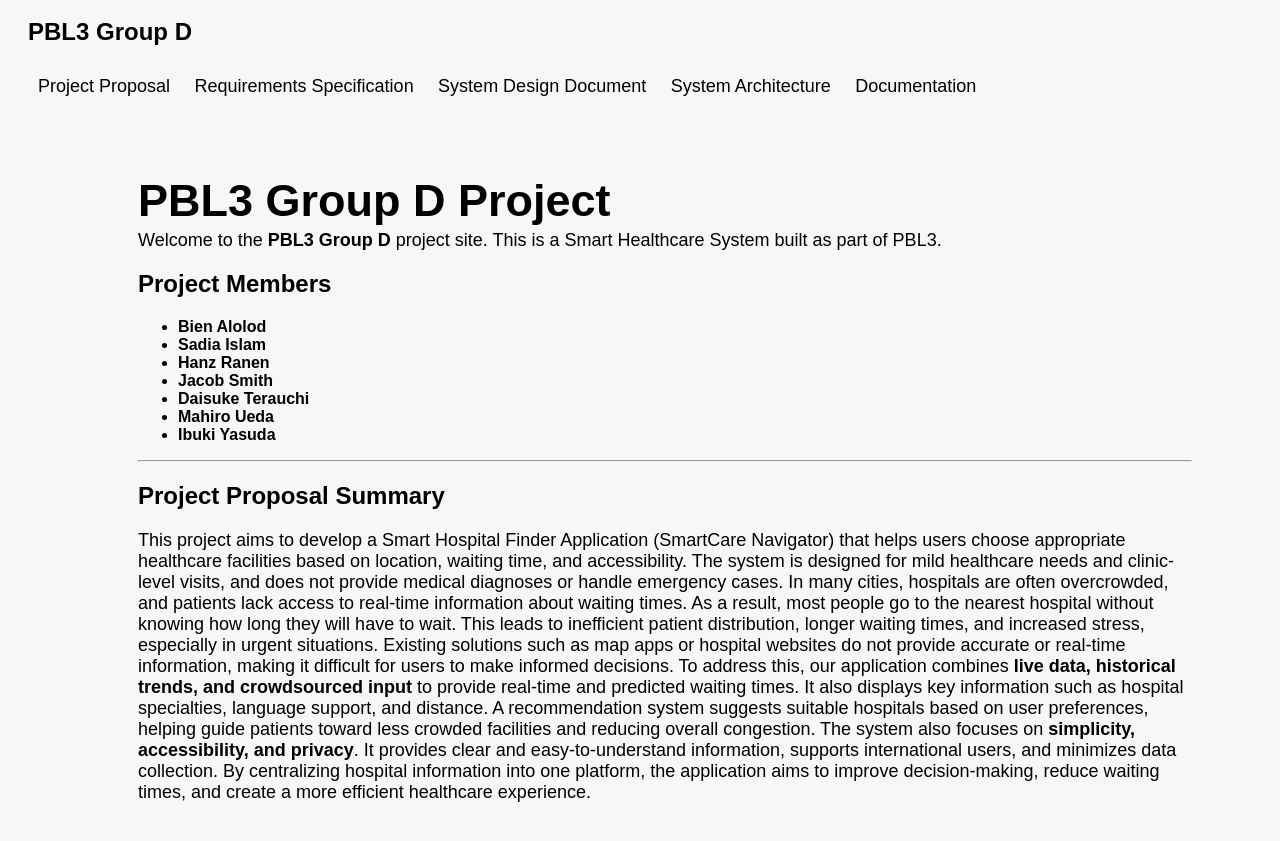
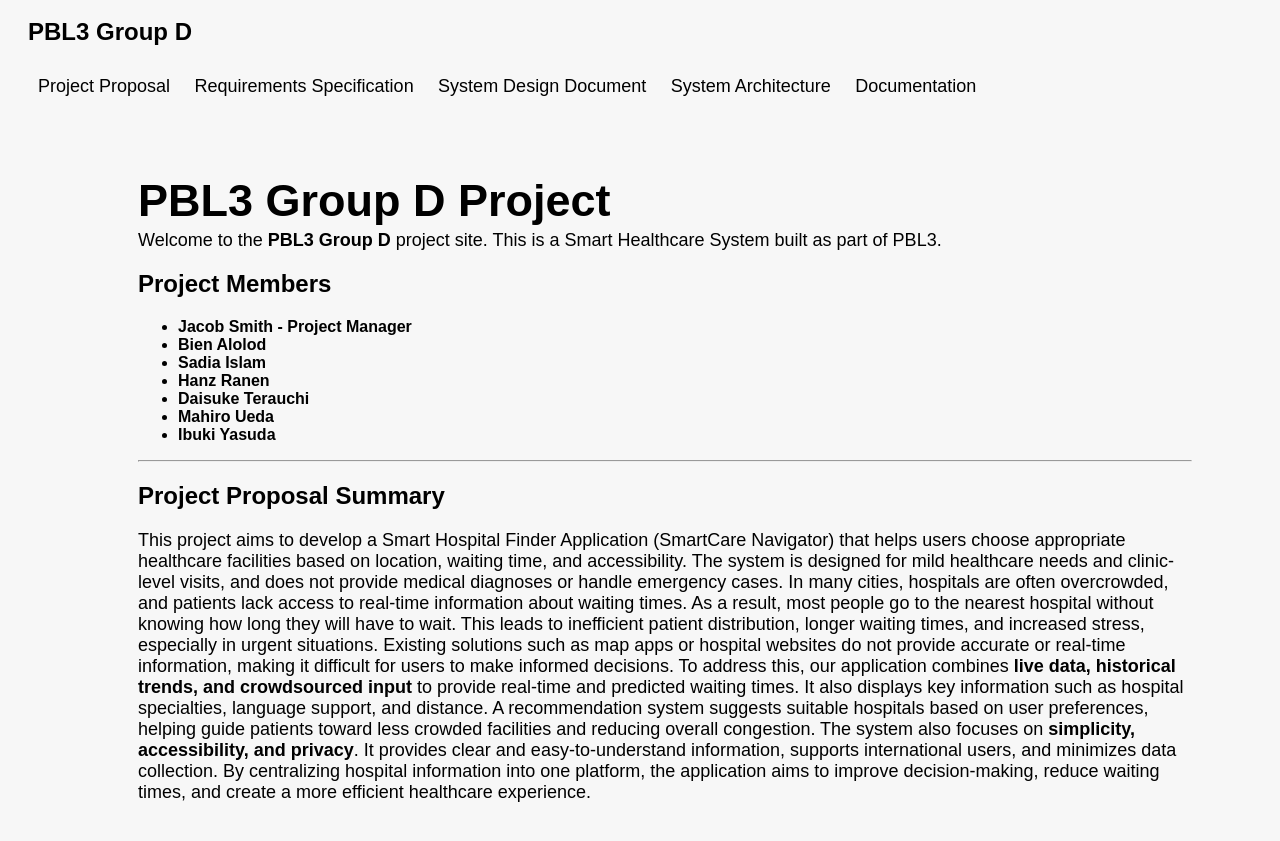
Before and after one commit to daitera1/PBL3-Group-D, a Jekyll site: the page built from index.md, in a window 1280 px wide. Shown: the top 841 px of the page. Built offline with Jekyll 4.4.1, drawn with Linux system fonts in a browser that asks for light colours.

Commit message:
updated project members

```diff
--- a/index.md
+++ b/index.md
@@ -8,10 +8,10 @@ Welcome to the **PBL3 Group D** project site. This is a Smart Healthcare System
 
 ## Project Members
 
+- **Jacob Smith - Project Manager**
 - **Bien Alolod**
 - **Sadia Islam**
 - **Hanz Ranen**
-- **Jacob Smith**
 - **Daisuke Terauchi**
 - **Mahiro Ueda**
 - **Ibuki Yasuda**
```
